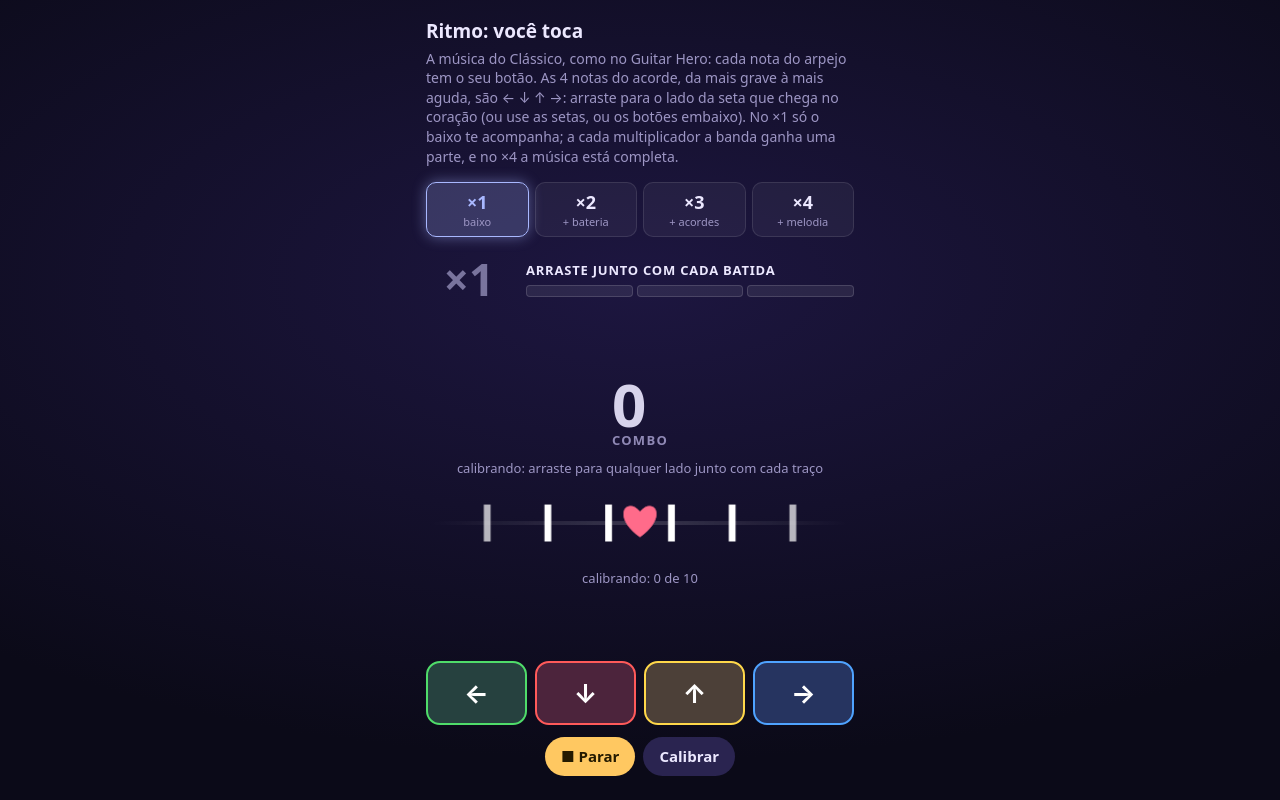
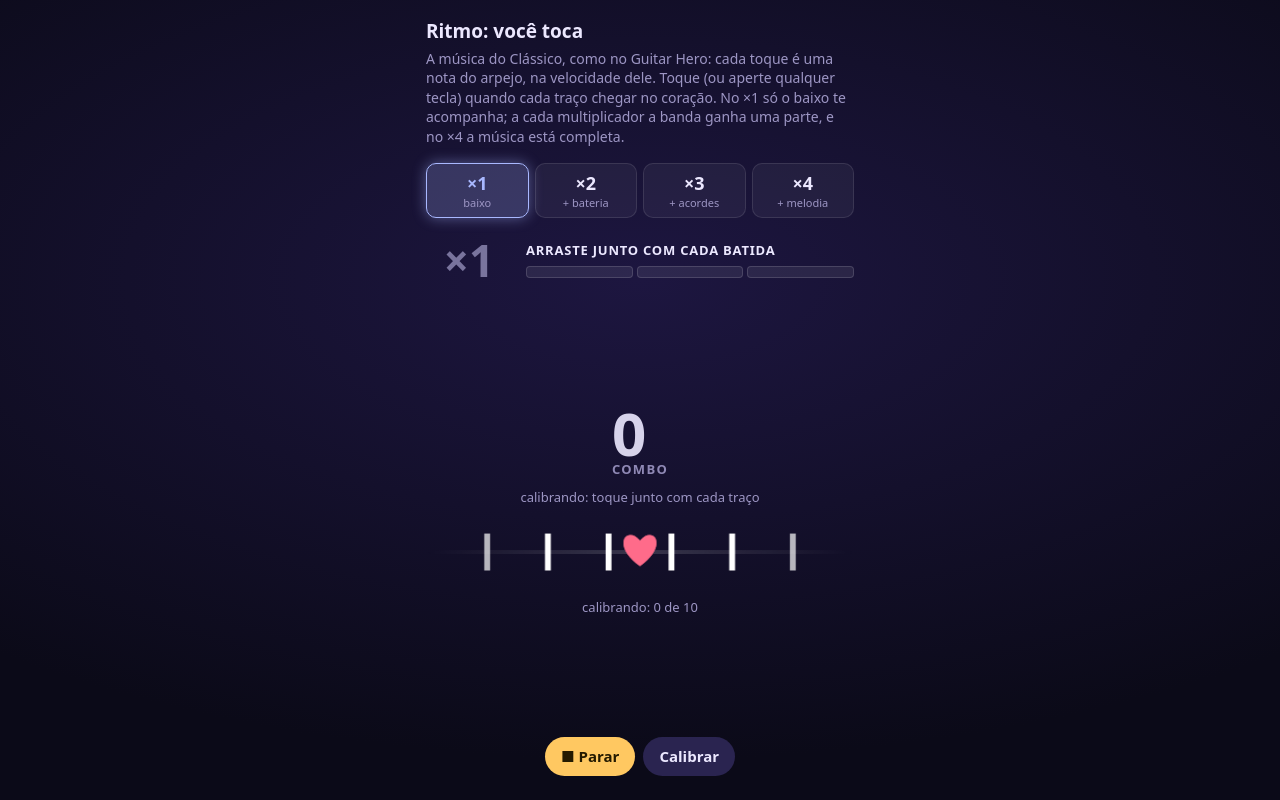
Before and after one commit to guipfranco/um-passo, a plain HTML site: page ritmo2.html in a window 1280 px wide. Both pictures are taken after a click on the button "Calibrar". Drawn offline with Linux system fonts and the light colour scheme.

Commit message:
ritmo2.html: cada toque é uma nota do arpejo, na velocidade da Pulsar (sem botão por nota)
Co-Authored-By: Claude Opus 5.5 <noreply@anthropic.com>

```diff
--- a/ritmo2.html
+++ b/ritmo2.html
@@ -36,15 +36,12 @@ canvas{width:100%;height:auto;aspect-ratio:440/70}
 .bts{display:flex;gap:8px;justify-content:center;flex-wrap:wrap;margin-bottom:6px}
 button{font:inherit;font-weight:700;background:#2a2450;color:var(--tx);border:0;border-radius:99px;padding:9px 16px;cursor:pointer}
 button.g{background:#ffc861;color:#241a00}
-#pad{display:grid;grid-template-columns:repeat(4,1fr);gap:8px;margin:0 0 12px}
-#pad button{font-size:26px;padding:12px 0;border-radius:14px;background:color-mix(in srgb,var(--l) 22%,#1a1533);border:2px solid var(--l);color:#fff}
-#pad button:active,#pad button.on{background:var(--l)}
 </style>
 </head>
 <body>
 <main>
 <h1>Ritmo: você toca</h1>
-<p>A música do Clássico, como no Guitar Hero: cada nota do arpejo tem o seu botão. As 4 notas do acorde, da mais grave à mais aguda, são ← ↓ ↑ →: arraste para o lado da seta que chega no coração (ou use as setas, ou os botões embaixo). No ×1 só o baixo te acompanha; a cada multiplicador a banda ganha uma parte, e no ×4 a música está completa.</p>
+<p>A música do Clássico, como no Guitar Hero: cada toque é uma nota do arpejo, na velocidade dele. Toque (ou aperte qualquer tecla) quando cada traço chegar no coração. No ×1 só o baixo te acompanha; a cada multiplicador a banda ganha uma parte, e no ×4 a música está completa.</p>
 <div id="degraus"></div>
 <div id="hud"><div id="mult" class="x1">×1</div><div id="info"><div id="txt">toque em começar</div><div id="casas"><i></i><i></i><i></i></div></div></div>
 <div id="area">
@@ -53,29 +50,23 @@ button.g{background:#ffc861;color:#241a00}
   <canvas id="bar" width="440" height="70"></canvas>
   <div id="placar"></div>
 </div>
-<div id="pad"><button data-d="0">←</button><button data-d="1">↓</button><button data-d="2">↑</button><button data-d="3">→</button></div>
 <div class="bts"><button class="g" id="vai">▶ Começar</button><button id="cal">Calibrar</button></div>
 </main>
 <script type="module">
 // Versão "você toca" do treino de ritmo: a música é a Pulsar (a do Clássico, musica/pulsar.js), tocada pelo mesmo motor
 // do jogo (musica/eletronica.js), com as camadas ligadas e desligadas ao vivo (opc.mudo). O arpejo dela NÃO toca
-// sozinho: cada arrasto na nota (uma por tempo) toca a nota do arpejo daquele tempo, com o
+// sozinho: cada arrasto na nota (uma por tempo) toca uma nota do arpejo (cada semicolcheia em que ele toca), com o
 // desenho, o timbre e o acorde da própria Pulsar. Perdeu a nota: aquele tempo fica sem arpejo. A banda entra aos poucos,
 // presa ao multiplicador, e para no ×4:
 //   ×1  baixo (discreto, marca o tempo)   ×2  + bateria   ×3  + acordes de fundo   ×4  + melodia
-// Um botão por nota (como as cores do Guitar Hero): a nota do arpejo que cai em cada tempo é uma das 4 do acorde, e a
-// direção diz qual, da mais grave à mais aguda: ← ↓ ↑ → (verde, vermelho, amarelo, azul). Arrastar para o lado errado
-// conta como erro. O arrasto toca aquela nota, um pouco mais longa.
 // O arranjo é fixo, em roda de 16 compassos (8 com o tema "Pulso" e 8 com uma frase sorteada), para ter melodia sempre.
 // Mesmas regras do Frenesi de ritmo: 3 acertos por multiplicador; fora da nota ou nota perdida volta ao ×1.
 // Calibração gravada em ptui_ritmo_atraso (a mesma do jogo).
 import * as PUL from './musica/pulsar.js';
 import { sorteio } from './musica/eletronica.js';
-const JANELA=.13, VER=1.7, MIN=[0,3,6,9];
+const JANELA=.065, VER=1.7, MIN=[0,3,6,9];
 const COR=['#a9b8ff','#4fe3ff','#5dffa2','#ffd84a'];
 const BANDA=['baixo','+ bateria','+ acordes','+ melodia'];
-const SETA=['←','↓','↑','→'], LCOR=['#4fdc6a','#ff5a5a','#ffd84a','#4fa3ff'];
-document.querySelectorAll('#pad button').forEach(b=>b.style.setProperty('--l',LCOR[+b.dataset.d]));
 const mtof=m=>440*Math.pow(2,(m-69)/12);
 let atraso=.03; try{ if(localStorage.ptui_ritmo_atraso) atraso=+localStorage.ptui_ritmo_atraso; }catch(e){}
 const $=s=>document.querySelector(s);
@@ -91,9 +82,9 @@ const RODA=[...PUL.montaParte('A',{tema:PUL.TEMAS[0]},0,rnd), ...PUL.montaParte(
 const barraDe = s => ({...PUL.PADRAO, ...RODA[Math.floor(s/16)%RODA.length]});
 function notaDe(s){
   const B=barraDe(s), st=s%16, cada=B.arpCada||1, arp=B.arp||[0,1,2,3];
-  // um tempo, uma nota: o desenho do arpejo andando nota a nota (assim usa os 4 botões)
-  const idx=arp[Math.floor(s/4)%arp.length]; let m=B.ch[idx%4]+12*Math.floor(idx/4); if(B.arpOit) m+=12*B.arpOit;
-  return {m, lane:idx%4, B};
+  if(!B.arp || st%cada) return null;   // passo sem nota de arpejo
+  const idx=arp[Math.floor(st/cada)%arp.length]; let m=B.ch[idx%4]+12*Math.floor(idx/4); if(B.arpOit) m+=12*B.arpOit;
+  return {m, B};
 }
 function monta(){
   ac=new (window.AudioContext||window.webkitAudioContext)();
@@ -105,7 +96,7 @@ function monta(){
 function notaArp(T,s,B,m){
   const o=ac.createOscillator(), fl=ac.createBiquadFilter(), g=ac.createGain(), pan=ac.createStereoPanner?.();
   o.type=B.arpOnda||'square'; o.frequency.value=mtof(m); fl.frequency.value=(B.arpLp||1500)+800*Math.sin(s/40); fl.Q.value=2;
-  const v=(B.arpV||.024)*1.8, d=Math.max(.3,B.arpDur||.13); g.gain.setValueAtTime(0,0); g.gain.setValueAtTime(.0001,T); g.gain.exponentialRampToValueAtTime(v,T+.004); g.gain.exponentialRampToValueAtTime(.0001,T+.004+d);
+  const v=(B.arpV||.024)*1.6, d=B.arpDur||.13; g.gain.setValueAtTime(0,0); g.gain.setValueAtTime(.0001,T); g.gain.exponentialRampToValueAtTime(v,T+.004); g.gain.exponentialRampToValueAtTime(.0001,T+.004+d);
   o.connect(fl); fl.connect(g); let n=g; if(pan){ pan.pan.value=Math.sin(s*.4)*.35; g.connect(pan); n=pan; }
   n.connect(dest); const e=ac.createGain(); e.gain.value=.22; n.connect(e); e.connect(eco); o.start(T); o.stop(T+d+.1);
 }
@@ -114,7 +105,7 @@ async function comeca(){
   if(!ac) monta(); await ac.resume();
   rodando=true; passos=new Map(); notas=[]; ult=null; combo=0; k=0; acertos=erros=0; camadas();
   PUL.iniciarMusica(ac,dest,{mudo, compasso:n=>RODA[n%RODA.length], aoPasso:(T,s,B)=>{ ult=[T,s]; passos.set(s,B); if(passos.size>80) passos.delete(passos.keys().next().value); }});
-  pinta(); texto('arraste quando os traços chegarem no coração'); $('#vai').textContent='■ Parar';
+  pinta(); texto('toque quando os traços chegarem no coração'); $('#vai').textContent='■ Parar';
 }
 function para(){ rodando=false; calib=null; PUL.pararMusica(.6); $('#vai').textContent='▶ Começar'; texto('parado'); pinta(); }
 $('#vai').onclick=()=> rodando ? para() : comeca();
@@ -123,16 +114,15 @@ const ouvido=()=>ac.currentTime-lat();
 // as notas: uma em cada tempo (passo múltiplo de 4), previstas pelo último passo agendado (o andamento é fixo)
 function geraNotas(){
   if(!ult) return; const [T0,s0]=ult, fim=ac.currentTime+VER+.3;
-  for(let s=Math.ceil((s0-8)/4)*4; T0+(s-s0)*P<fim; s+=4){ if(s<0 || notas.some(n=>n.s===s)) continue; notas.push({s, T:T0+(s-s0)*P, ...notaDe(s)}); }
+  for(let s=Math.max(0,s0-8); T0+(s-s0)*P<fim; s++){ if(notas.some(n=>n.s===s) || (calib && s%4)) continue; const nd=notaDe(s); if(nd||calib) notas.push({s, T:T0+(s-s0)*P, ...(nd||{})}); }
   notas=notas.filter(n=>n.T>ouvido()-2).sort((a,b)=>a.T-b.T);
 }
-function arrasto(dir){
-  if(!rodando || !ult) return; aperta(dir); const agora=ac.currentTime, t=ouvido()-atraso;
+function arrasto(){
+  if(!rodando || !ult) return; const agora=ac.currentTime, t=ouvido()-atraso;
   let m=null, e=9; for(const n of notas) if(!n.ok && !n.perdida && Math.abs(n.T-t)<e){ e=Math.abs(n.T-t); m=n; }
   if(calib){ if(m){ calib.push(t-m.T); m.ok=true; } fb={t:performance.now()/1000,ok:true}; return fimCalib(); }
-  if(m && e<=JANELA && m.lane!==dir){ erros++; quebra('era '+SETA[m.lane]); m.perdida=true; pinta(); return; }
-  if(m && e<=JANELA){ m.ok=true; acertos++; combo++; maior=Math.max(maior,combo);
-    notaArp(Math.max(m.T,agora),m.s,m.B,m.m);   // a nota daquele botão, na hora dela (ou já, se o arrasto veio depois)
+    if(m && e<=JANELA){ m.ok=true; acertos++; combo++; maior=Math.max(maior,combo);
+    if(m.B) notaArp(Math.max(m.T,agora),m.s,m.B,m.m);   // a nota do arpejo, na hora dela (ou já, se o toque veio depois)
     const k0=k; k=combo>=9?3:combo>=6?2:combo>=3?1:0; if(k!==k0){ camadas(); texto('×'+(k+1)+'! entra '+BANDA[k].replace('+ ','')); } else texto(e<=JANELA*.45?'na nota!':'ok');
     fb={t:performance.now()/1000,ok:true}; }
   else { erros++; quebra(m && t<m.T ? 'cedo demais' : 'atrasou'); }
@@ -146,7 +136,7 @@ function pinta(){
   const f = k===3 ? 3 : combo-MIN[k]; document.querySelectorAll('#casas i').forEach((c,i)=>c.classList.toggle('on',i<f));
   $('#combo').firstChild.textContent=combo;
   document.querySelectorAll('#degraus div').forEach((d,i)=>d.classList.toggle('on',i<=k && rodando));
-  $('#toca').innerHTML = rodando ? (calib ? 'calibrando: arraste para qualquer lado junto com cada traço' : 'você toca <b>o arpejo</b>: cada seta é uma nota') : '';
+  $('#toca').innerHTML = rodando ? (calib ? 'calibrando: toque junto com cada traço' : 'você toca <b>o arpejo</b>: cada traço é uma nota') : '';
   $('#placar').textContent = calib ? `calibrando: ${calib.length} de 10` : acertos+erros ? `${acertos} na nota · ${erros} fora · maior combo ${maior} · calibração ${Math.round(atraso*1000)} ms` : '';
 }
 $('#degraus').innerHTML=COR.map((c,i)=>`<div style="--c:${c}"><b>×${i+1}</b><small>${BANDA[i]}</small></div>`).join('');
@@ -158,15 +148,9 @@ function fimCalib(){ pinta(); if(calib.length<10) return;
   try{ localStorage.ptui_ritmo_atraso=atraso.toFixed(3); }catch(e){}
   calib=null; camadas(); texto(`calibrado: ${Math.round(Math.abs(atraso)*1000)} ms ${atraso>=0?'depois':'antes'} da batida`); pinta(); }
 
-// entrada: arrasto (vale quando o dedo anda uns 18 px, como no jogo) ou setas e espaço
-let p0=null;
-const dirDe=(dx,dy)=>Math.abs(dx)>Math.abs(dy) ? (dx<0?0:3) : (dy>0?1:2);   // ← ↓ ↑ →
-addEventListener('pointerdown',e=>{ const b=e.target.closest('#pad button'); if(b){ e.preventDefault(); arrasto(+b.dataset.d); return; } if(e.target.closest('button')) return; p0=[e.clientX,e.clientY]; });
-addEventListener('pointermove',e=>{ if(p0){ const dx=e.clientX-p0[0], dy=e.clientY-p0[1]; if(Math.hypot(dx,dy)>18){ p0=null; arrasto(dirDe(dx,dy)); } } });
-addEventListener('pointerup',()=>{ p0=null; });
-const TECLA={ArrowLeft:0,ArrowDown:1,ArrowUp:2,ArrowRight:3};
-addEventListener('keydown',e=>{ if(e.key in TECLA){ e.preventDefault(); if(!e.repeat) arrasto(TECLA[e.key]); } });
-function aperta(d){ const b=document.querySelector(`#pad button[data-d="${d}"]`); if(!b) return; b.classList.add('on'); setTimeout(()=>b.classList.remove('on'),120); }
+// entrada: qualquer toque na tela (fora dos botões) ou qualquer tecla; as notas são rápidas demais para arrastar
+addEventListener('pointerdown',e=>{ if(e.target.closest('button')) return; e.preventDefault(); arrasto(); });
+addEventListener('keydown',e=>{ if(e.ctrlKey||e.metaKey||e.altKey||e.key==='Tab') return; e.preventDefault(); if(!e.repeat) arrasto(); });
 
 // ---------- barras ----------
 const cv=$('#bar'), g=cv.getContext('2d'), W=cv.width, H=cv.height;
@@ -181,15 +165,14 @@ function quadro(){
     const gr=g.createLinearGradient(0,0,W,0); gr.addColorStop(0,'rgba(255,255,255,0)'); gr.addColorStop(.5,'rgba(255,255,255,.16)'); gr.addColorStop(1,'rgba(255,255,255,0)');
     g.fillStyle=gr; g.fillRect(0,cy-2,W,4);
     for(const n of notas){ if(n.ok||n.perdida) continue; const d=n.T-ouv; if(d<-.05||d>VER) continue; const x=Math.max(0,d)/VER*meio;
-      g.globalAlpha=Math.min(1,(1-d/VER)*2.2); g.fillStyle=calib?'#fff':COR[k]; if(calib){ for(const s of [-1,1]) g.fillRect(cx+s*(x+22)-3.5,cy-19,7,38); continue; }
-      g.fillStyle=LCOR[n.lane]; g.font='900 34px system-ui'; g.textAlign='center'; g.textBaseline='middle'; for(const s of [-1,1]) g.fillText(SETA[n.lane],cx+s*(x+30),cy+1); }
+      g.globalAlpha=Math.min(1,(1-d/VER)*2.2); g.fillStyle=calib?'#fff':COR[k]; const forte=n.s%4===0, hh=forte?38:24; for(const s of [-1,1]) g.fillRect(cx+s*(x+22)-(forte?3:2),cy-hh/2,forte?6:4,hh); }
     g.globalAlpha=1; }
   const fa=fb?agora-fb.t:9, acende=fa<.25, treme=fb&&!fb.ok&&acende?Math.sin(fa*80)*5*(1-fa/.25):0, s=1+.22*pul+(acende&&fb.ok?.28*(1-fa/.25):0);
   g.save(); g.translate(cx+treme,cy+2); g.scale(s*1.25,s*1.25);
   g.fillStyle=acende?(fb.ok?'#5dffa2':'#ff5a5a'):'#ff6b8a'; g.shadowColor=g.fillStyle; g.shadowBlur=acende?16:7*pul;
   g.beginPath(); g.moveTo(0,10); g.bezierCurveTo(-24,-7,-11,-24,0,-11); g.bezierCurveTo(11,-24,24,-7,0,10); g.fill(); g.restore();
 }
-window.__r={ estado:()=>({combo, k, atraso, ouvido:ac?ouvido():0, notas:notas.filter(n=>!n.ok&&!n.perdida).map(n=>({T:n.T, lane:n.lane})), mudo:{...mudo}}), arrasto };   // para os testes conferirem
+window.__r={ estado:()=>({combo, k, atraso, ouvido:ac?ouvido():0, notas:notas.filter(n=>!n.ok&&!n.perdida).map(n=>({T:n.T})), mudo:{...mudo}}), arrasto };   // para os testes conferirem
 pinta(); quadro();
 </script>
 </body>
```
Also changed, not shown: 1 other file.
